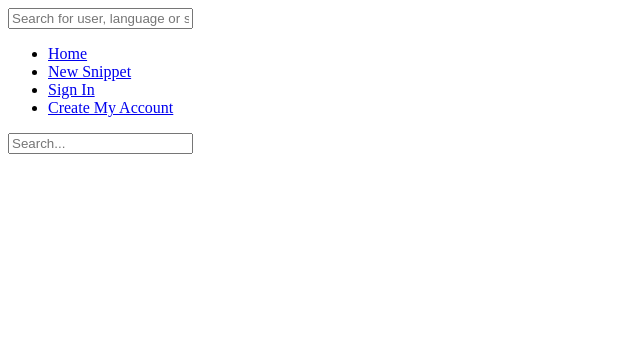
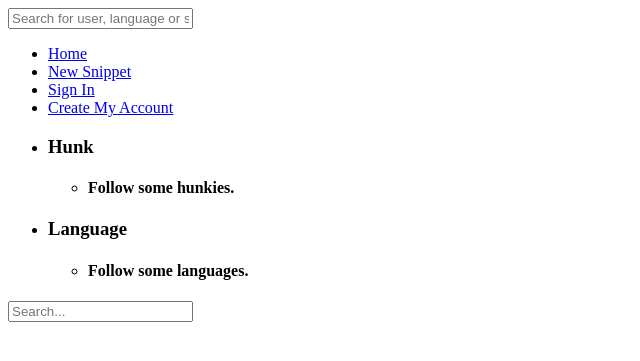
Before and after one commit to mysteryjeans/codehunkit, a Django app: template codehunkit/app/templates/app/social_base.html in a window 1280 px wide. Shown: the top 361 px of the page, without its empty margins (0-640 px from the left). Run offline with Django 3.2, Linux system fonts and the light colour scheme; the template is opened without the code that fills it, so the values that code supplies are empty; parts of the project's set-up code (start-up, migrations or seed data) failed here and were passed over; some libraries are stand-ins or nearby versions.

Commit message:
Now showing follow hunkies and languages when empty

```diff
--- a/codehunkit/app/templates/app/social_base.html
+++ b/codehunkit/app/templates/app/social_base.html
@@ -34,7 +34,6 @@
 						<a href="{{ app_user.get_absolute_url }}" title="{{ app_user.username }}"> <img src="{% gravatar_url app_user 32 %}"/> <span>{{ app_user.username }}</span></a>
 					</li>
 					{% endif %}
-					{% if hunkies %}
 					<li>
 						<h3 title="Genius guys you follow">Hunk{{ hunkies|pluralize:"y,ies" }}</h3>
 						<ul>
@@ -44,13 +43,11 @@
 							</li>
 							{% empty %}
 							<li>
-								<h4>Lets follow some hunkies.</h4>
+								<h4 title="Genius guys who publish there codes...">Follow some hunkies.</h4>
 							</li>
 							{% endfor %}
 						</ul>
 					</li>
-					{% endif %}
-					{% if langs %}
 					<li>
 						<h3>Language{{ langs|pluralize }}</h3>
 						<ul>
@@ -58,10 +55,13 @@
 							<li filter-value="{{ lang.name }}">
 								<a href="{{ lang.get_absolute_url }}" title="{% firstof lang.description lang.name %}">{{ lang.name }}</a>
 							</li>
+							{% empty %}
+							<li>
+								<h4>Follow some languages.</h4>
+							</li>
 							{% endfor %}
 						</ul>
 					</li>
-					{% endif %}
 				</ul>
 			</div>
 			<div class="filter">
```
